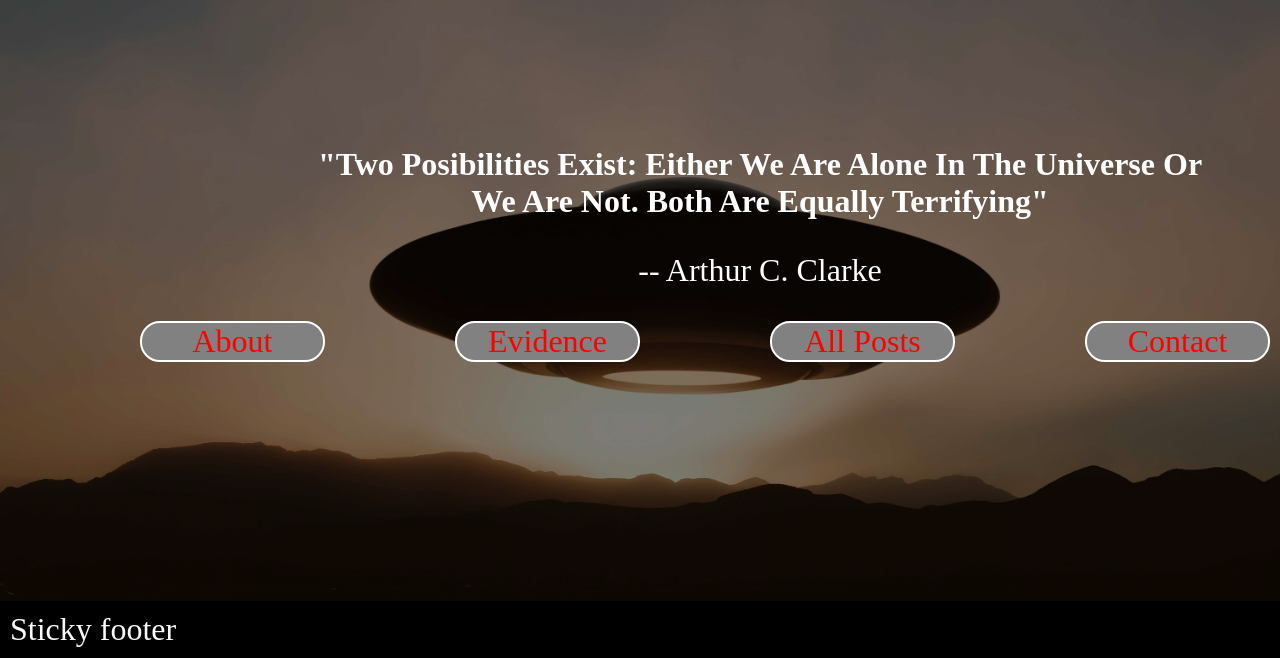
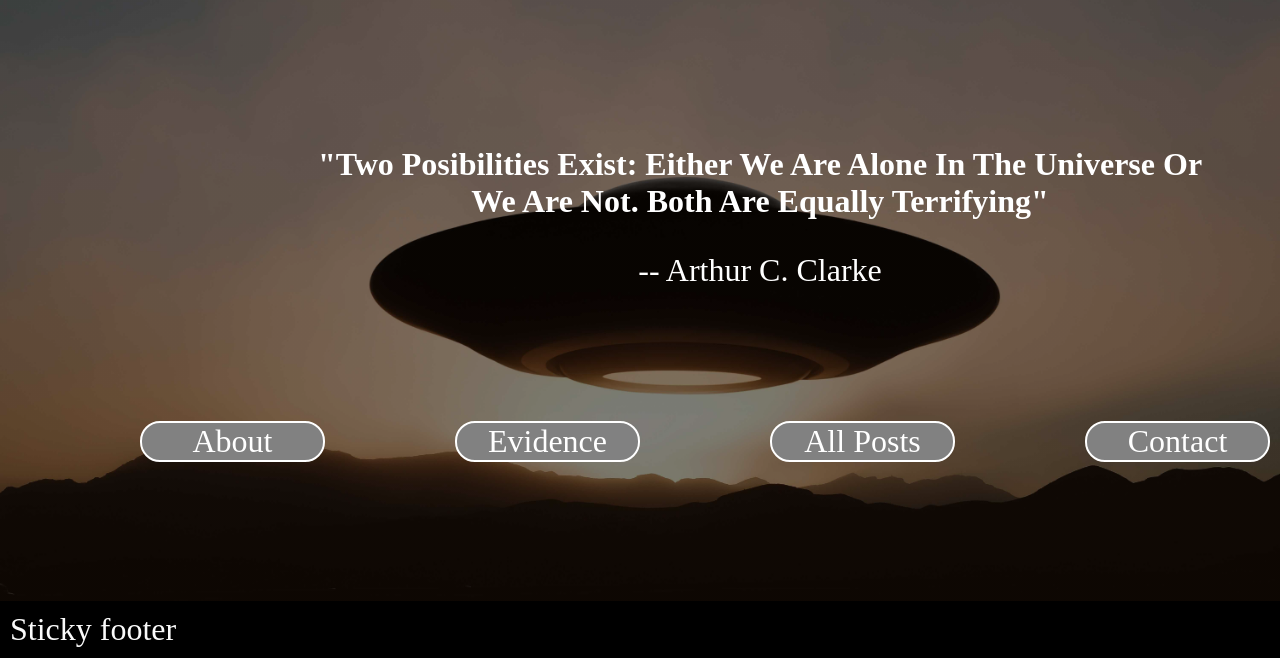
Before and after one commit to DarthCoursucant/The-Secrets-Of-The-Morgue-Project, a plain HTML site: page index.html in a window 1280 px wide. Shown: the part 142-800 px from the top of the page. Drawn offline with Linux system fonts and the light colour scheme.

Commit message:
Update index.css

```diff
--- a/css-files/index.css
+++ b/css-files/index.css
@@ -60,9 +60,10 @@ html, body {
     width: 200px;
     text-align: center;
     margin-left: 130px;
+    margin-top: 100px;
   }
 
   #index-button a {
     text-decoration: none;
-    color: red;
+    color: #ffffff;
   }
```
